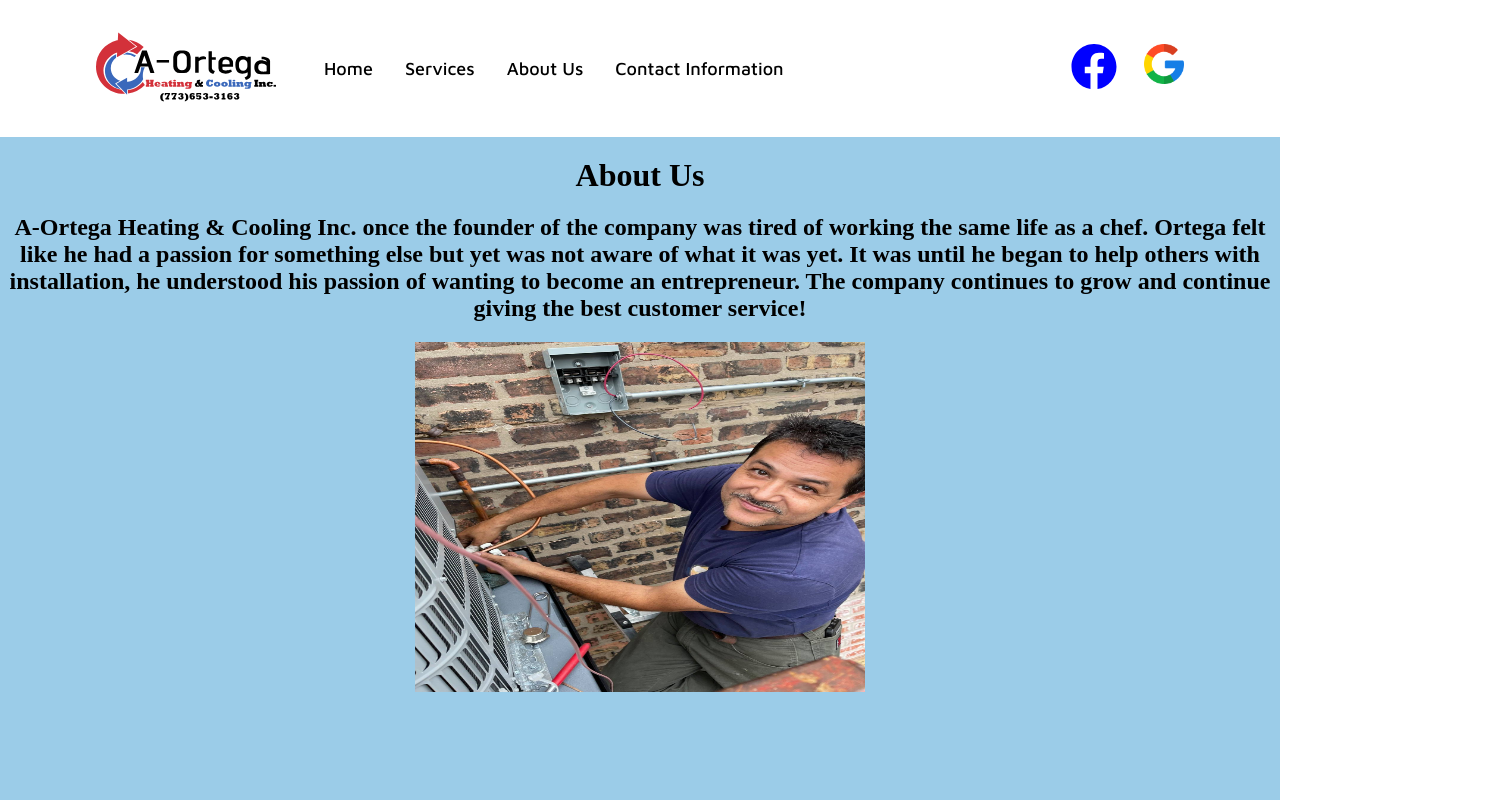
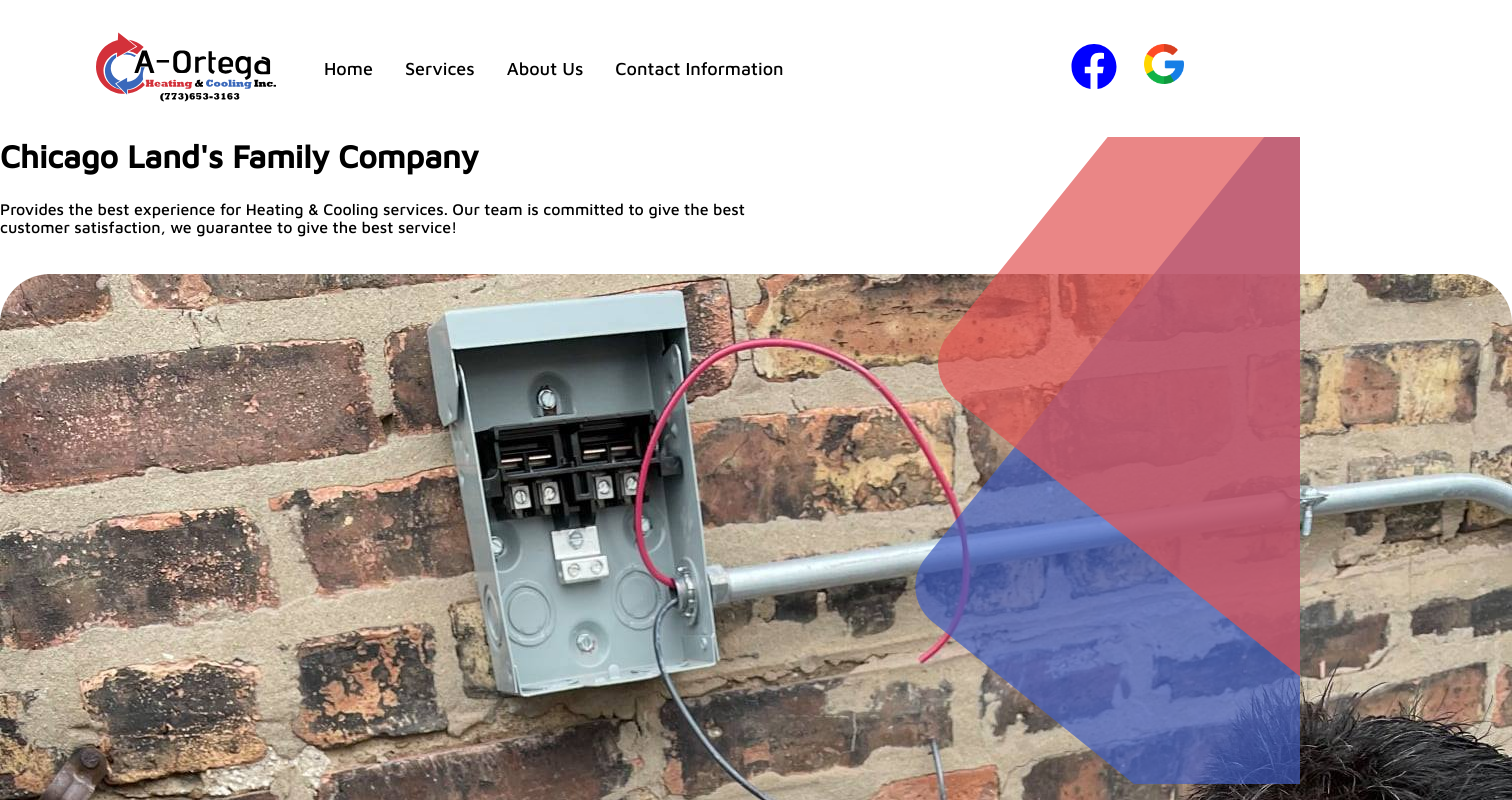
Before and after one commit to FatimaOrtega/heatcool, a React (Create React App) app: page /#/about in a window 1280 px wide. Shown: the top 800 px of the page, 1512 px wide, since content can reach past the window. Built offline with nearby package versions, Linux system fonts and the light colour scheme.

Commit message:
Changed the logos and tweaked the About page

```diff
--- a/src/components/about/About.css
+++ b/src/components/about/About.css
@@ -1,6 +1,6 @@
 .about {
     height: 85vh;
-    background: #9BCCE8;
+    text-align: center;
 
 
 
--- a/src/components/about/About.js
+++ b/src/components/about/About.js
@@ -1,27 +1,51 @@
 import React from 'react';
 import Navbar from './../Navbar/Navbar';
 import papa from "../../assets/papa.jpeg";
+import blue from "../../assets/blue.svg";
+import red from "../../assets/red.svg";
+import '../../containers/header/header.css';
+import '../feature/features.css';
 import "./About.css";
 
 const About = () => {
 return (
 	<>
 <Navbar/>
-<div className='about'>
+<div className='Header'>
+  <div className='Header-BodyContainer'>
+   <div className='Header-BodyContainer-Left'>
+     <h1>
+      Chicago Land's Family Company
+     </h1>
 
+     <p>Provides the best experience for Heating & Cooling services. Our team is committed to give the best customer satisfaction, we guarantee to give the best service!</p>
 
-    <div className='about-container'>
-    <div className='about-title'>
-	<h1>About Us</h1>
-    </div>
-    <div className='about-info'>
-    <h2>A-Ortega Heating & Cooling Inc. once the founder of the company was tired of working the same life as a chef. Ortega felt like he had a passion for something else but yet was not aware of what it was yet. It was until he began to help others with installation, he understood his passion of wanting to become an entrepreneur. The company continues to grow and continue giving the best customer service!</h2>
+     <div className='Header-BodyContainer-Left-ButtonsContainer'>
+
+       </div>
+       <div className="Header-van">
+       <img src={papa} />
+         </div>
+     </div>
+
+     <div className='Header-BodyContainer-Right'>
+      <div className='Header-red'>
+     <img src={red}/>
+     </div>
+     <div className='App-bluePlacement '>
+     <div className='Header-blue'>
+<img src={blue}/>
+</div>
+</div>
+     </div>
 
     </div>
 
-	<img src={papa} />
-    </div>
-    </div>
+
+
+ </div>
+
+
 	</>
 )
 };
```
Also changed, not shown: src/assets/facebook.png (deleted).
